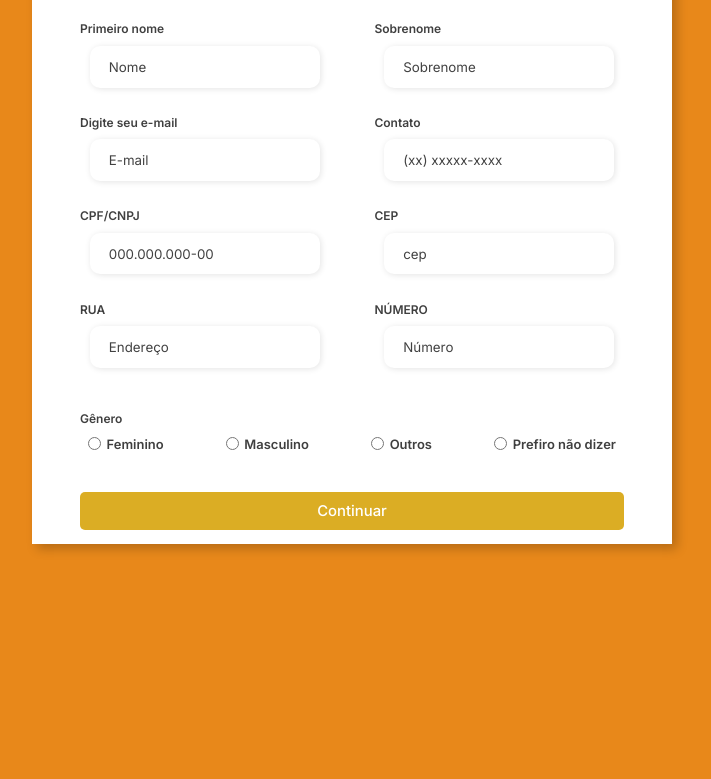
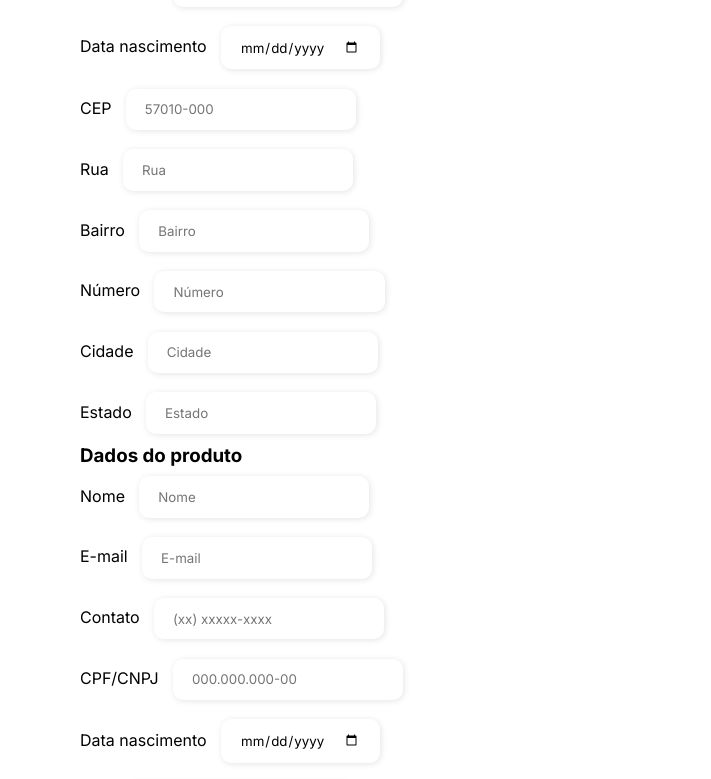
Before and after one commit to andrelessssa/ClubeDoSmartphone, a plain HTML site: page index.html in a window 1280 px wide. Shown: the part 176-955 px from the top of the page, without its empty margins (288-999 px from the left). Before the commit the page ends 800 px from the top, so only its background shows below. Drawn offline with Linux system fonts and the light colour scheme; files that its build step writes are made by us from their sources.

Commit message:
code
code

```diff
--- /dev/null
+++ b/assets/css/style.css
@@ -0,0 +1,92 @@
+@import url('https://fonts.googleapis.com/css2?family=Inter:wght@100;200;300;400;500;600;700;800;900&display=swap');
+
+* {
+    padding: 0;
+    margin: 0;
+    box-sizing: border-box;
+    font-family: 'Inter', sans-serif;
+}
+
+.form-header {
+    align-items: center;
+}
+
+.title {
+    text-align: center;
+}
+
+.form-image img {
+    width: 15rem;
+    display: block;
+    margin-left: auto;
+    margin-right: auto;
+}
+
+.form {
+    width: 50%;
+    display: flex;
+    justify-content: center;
+    align-items: center;
+    flex-direction: column;
+    background-color: #fff;
+    padding: 3rem;
+}
+
+.input-box input {
+    margin:  0.6rem;
+    padding: 0.8rem 1.2rem;
+    border: none;
+    border-radius: 10px;
+    box-shadow: 1px 1px 6px #0000001c;
+}
+
+.input-box {
+    width: auto;
+    height: auto;
+    display: inline-block;
+}
+
+.input-boxx input {
+    margin:  0.6rem;
+    padding: 0.8rem 1.2rem;
+    border: none;
+    border-radius: 10px;
+    box-shadow: 1px 1px 6px #0000001c;
+}
+
+.input-boxx {
+    width: auto;
+    height: auto;
+    display: inline-block;
+}
+
+.container {
+    width: 100%;
+    height: 100vh;
+    display: flex;
+    flex-direction: row;
+    justify-content: center;
+    align-items: center;
+    padding-top: 200px;
+}
+
+.continue-button button {
+    width: 100%;
+    margin-top: 2.5rem;
+    border: none;
+    background-color: #DBAD24;
+    padding: 0.62rem;
+    border-radius: 5px;
+    cursor: pointer;
+}
+
+.continue-button button:hover {
+    background-color: #E8881A;
+}
+
+.continue-button button a {
+    text-decoration: none;
+    font-size: 0.93rem;
+    font-weight: 500;
+    color: #fff;
+}
--- a/css/style.css
+++ /dev/null
@@ -1,189 +0,0 @@
-@import url('https://fonts.googleapis.com/css2?family=Inter:wght@100;200;300;400;500;600;700;800;900&display=swap');
-
-* {
-    padding: 0;
-    margin: 0;
-    box-sizing: border-box;
-    font-family: 'Inter', sans-serif;
-}
-
-body {
-    width: 100%;
-    height: 100vh;
-    display: flex;
-    justify-content: center;
-    align-items: center;
-    background: #E8881A;
-}
-
-.container {
-    width: 80%;
-    height: 80vh;
-    display: flex;
-    box-shadow: 5px 5px 10px rgba(0, 0, 0, .212);
-}
-
-.form-image {
-    width: 50%;
-    display: flex;
-    justify-content: center;
-    align-items: center;
-    background-color: #F2A71B;
-    padding: 1rem;
-}
-
-.form-image img {
-    width: 31rem;
-}
-
-.form {
-    width: 50%;
-    display: flex;
-    justify-content: center;
-    align-items: center;
-    flex-direction: column;
-    background-color: #fff;
-    padding: 3rem;
-}
-
-.form-header {
-    margin-bottom: 3rem;
-    display: flex;
-    justify-content: space-between;
-}
-
-.form-header h1::after {
-    content: '';
-    display: block;
-    width: 5rem;
-    height: 0.3rem;
-    background-color: #E8881A;
-    margin: 0 auto;
-    position: absolute;
-    border-radius: 10px;
-}
-
-.input-group {
-    display: flex;
-    flex-wrap: wrap;
-    justify-content: space-between;
-    padding: 1rem 0;
-}
-
-.input-box {
-    display: flex;
-    flex-direction: column;
-    margin-bottom: 1.1rem;
-}
-
-.input-box input {
-    margin:  0.6rem;
-    padding: 0.8rem 1.2rem;
-    border: none;
-    border-radius: 10px;
-    box-shadow: 1px 1px 6px #0000001c;
-}
-
-.input-box input:hover {
-    background-color: #eeeeee75;
-}
-
-.input-box input:focus-visible {
-    outline: 1px solid #E8881A;
-}
-
-.input-box label, .gender-title h6  {
-    font-size: 0.75rem;
-    font-weight: 600;
-    color: #000000c0;
-}
-
-.input-box input::placeholder {
-    color: #000000be;
-}
-
-.gender-group {
-    display: flex;
-    justify-content: space-between;
-    margin-top: 0.62rem;
-    padding: 0 0.5rem;
-}
-
-.gender-input {
-    display: flex;
-    align-items: center;
-
-}
-
-.gender-input input {
-    margin-right: 0.35rem;
-}
-
-.gender-input label {
-    font-size: 0.81rem;
-    font-weight: 600;
-    color: #000000c0;
-}
-
-.continue-button button {
-    width: 100%;
-    margin-top: 2.5rem;
-    border: none;
-    background-color: #DBAD24;
-    padding: 0.62rem;
-    border-radius: 5px;
-    cursor: pointer;
-}
-
-.continue-button button:hover {
-    background-color: #E8881A;
-}
-
-.continue-button button a {
-    text-decoration: none;
-    font-size: 0.93rem;
-    font-weight: 500;
-    color: #fff;
-}
-
-@media screen and (max-width: 1330px) {
-    .form-image {
-        display: none;
-    }
-
-    .container {
-        width: 50%;
-    }
-
-    .form {
-        width: 100%;
-    }
-}
-
-@media screen and (max-width: 1064px) {
-    .container {
-        width: 90%;
-        height: auto;
-    }
-
-    .input-group {
-        flex-direction: column;
-        overflow-y: scroll;
-        flex-wrap: nowrap;
-        max-height: 10rem;
-        padding-right: 5rem;
-    }
-
-    .gender-input {
-        margin-top: 2rem;
-    }
-
-    .gender-group {
-        flex-direction: column;
-    }
-
-    .gender-input {
-        margin-top: 0.5rem;
-    }
-
-}
--- a/css/style2.css
+++ /dev/null
@@ -1,60 +0,0 @@
-@import url('https://fonts.googleapis.com/css2?family=Inter:wght@100;200;300;400;500;600;700;800;900&display=swap');
-
-* {
-    padding: 0;
-    margin: 0;
-    box-sizing: border-box;
-    font-family: 'Inter', sans-serif;
-}
-header{
-    display: flex;
-    justify-content:center;
-
-}
-img{
-    width: 10rem;
-}
-
-
-.form {
-    width: 50%;
-    display: flex;
-    justify-content: center;
-    align-items: center;
-    flex-direction: column 2 ;
-    background-color: #fff;
-    padding: 3rem;
-}
-.input-box {
-    display: flex;
-    flex-direction: column;
-    margin-bottom: 1.1rem;
-}
-.input-box input {
-    margin:  0.6rem;
-    padding: 0.8rem 1.2rem;
-    border: none;
-    border-radius: 10px;
-    box-shadow: 1px 1px 6px #0000001c;
-}
-
-.continue-button button {
-    width: 100%;
-    margin-top: 2.5rem;
-    border: none;
-    background-color: #DBAD24;
-    padding: 0.62rem;
-    border-radius: 5px;
-    cursor: pointer;
-}
-
-.continue-button button:hover {
-    background-color: #E8881A;
-}
-
-.continue-button button a {
-    text-decoration: none;
-    font-size: 0.93rem;
-    font-weight: 500;
-    color: #fff;
-}
--- a/index.html
+++ b/index.html
@@ -1,43 +1,40 @@
 <!DOCTYPE html>
-<html lang="pt-br">
-
+<html lang="en">
 <head>
     <meta charset="UTF-8">
     <meta http-equiv="X-UA-Compatible" content="IE=edge">
     <meta name="viewport" content="width=device-width, initial-scale=1.0">
     <link rel="stylesheet" href="assets/css/style.css">
-    <title>Clube do SmartPhone - Cadastro</title>
+    <title>Clube do SmartPhone</title>
 </head>
+<body>
 
-<body>
+        <div class="form-header">
+            <div class="form-image">
+                <img src="assets/img/IMG_5612.PNG" alt="Logo">
+            </div>
+
+            <div class="title">
+                <h1>Ordem de serviço</h1>
+            </div>
+        </div>
+
     <div class="container">
-        <div class="form-image">
-            <img src="assets/css/img/IMG_5611.PNG" alt="Logo">
-        </div>
 
     <div class="form">
         <form action="#">
-                <div class="form-header">
-                    <div class="title">
-                        <h1>Ordem De Serviço</h1>
-                    </div>
 
-                </div>
+            <div class="cliente">
 
-                <div class="input-group">
+                <h3>Dados do cliente</h3>
 
                 <div class="input-box">
-                        <label for="firstname">Primeiro nome</label>
+                    <label for="firstname">Nome</label>
                     <input type="text" id="firstname" name="firstname" placeholder="Nome" required>
                 </div>
 
                 <div class="input-box">
-                        <label for="lastname">Sobrenome</label>
-                        <input type="text" id="lastname" name="lastname" placeholder="Sobrenome" required>
-                    </div>
-
-                    <div class="input-box">
-                        <label for="email">Digite seu e-mail</label>
+                    <label for="email">E-mail</label>
                     <input type="email" id="email" name="email" placeholder="E-mail" required>
                 </div>
 
@@ -47,54 +44,103 @@
                 </div>
 
                 <div class="input-box">
-                        <label for="CPF">CPF/CNPJ</label>
-                        <input type="text" id="CPF" name="CPF" placeholder="000.000.000-00" required>
+                    <label for="text">CPF/CNPJ</label>
+                    <input type="text" id="cpf" name="cpf" placeholder="000.000.000-00" required>
                 </div>
 
                 <div class="input-box">
-                        <label for="Endereço">CEP</label>
-                        <input type="text" id="Endereço" name="Endereço"
-                            placeholder="cep" required>
-                    </div>
-                    <div class="input-box">
-                        <label for="Endereço">RUA</label>
-                        <input type="text" id="Endereço" name="Endereço"
-                            placeholder="Endereço" required>
-                    </div>
-                    <div class="input-box">
-                        <label for="Endereço">NÚMERO</label>
-                        <input type="text" id="Endereço" name="Endereço"
-                            placeholder="Número" required>
+                    <label for="nasc">Data nascimento</label>
+                    <input type="date" id="nasc" name="nasc" required>
                 </div>
 
-
+                <div class="input-boxx">
+                    <label for="cep">CEP</label>
+                    <input type="text" id="cep" name="cep" placeholder="57010-000" required>
                 </div>
 
-                <div class="genero-inputs">
-                    <div class="gender-title">
-                        <h6>Gênero</h6>
+                <div class="input-boxx">
+                    <label for="rua">Rua</label>
+                    <input type="text" id="rua" name="rua" placeholder="Rua" required>
                 </div>
 
-                    <div class="gender-group">
-                        <div class="gender-input">
-                            <input type="radio" id="female" name="gender">
-                            <label for="female">Feminino</label>
+                <div class="input-boxx">
+                    <label for="bairro">Bairro</label>
+                    <input type="text" id="bairro" name="bairro" placeholder="Bairro" required>
                 </div>
 
-                        <div class="gender-input">
-                            <input type="radio" id="male" name="gender">
-                            <label for="male">Masculino</label>
+                <div class="input-boxx">
+                    <label for="num">Número</label>
+                    <input type="text" id="num" name="num" placeholder="Número" required>
                 </div>
 
-                        <div class="gender-input">
-                            <input type="radio" id="others" name="gender">
-                            <label for="others">Outros</label>
+                <div class="input-boxx">
+                    <label for="cidade">Cidade</label>
+                    <input type="text" id="cidade" name="cidade" placeholder="Cidade" required>
                 </div>
 
-                        <div class="gender-input">
-                            <input type="radio" id="none" name="gender">
-                            <label for="none">Prefiro não dizer</label>
+                <div class="input-boxx">
+                    <label for="estado">Estado</label>
+                    <input type="text" id="estado" name="estado" placeholder="Estado" required>
                 </div>
+            </div>
+
+            <div class="ordem">
+
+                <h3>Dados do produto</h3>
+
+                <div class="input-box">
+                    <label for="firstname">Nome</label>
+                    <input type="text" id="firstname" name="firstname" placeholder="Nome" required>
+                </div>
+
+                <div class="input-box">
+                    <label for="email">E-mail</label>
+                    <input type="email" id="email" name="email" placeholder="E-mail" required>
+                </div>
+
+                <div class="input-box">
+                    <label for="number">Contato</label>
+                    <input type="tel" id="number" name="number" placeholder="(xx) xxxxx-xxxx" required>
+                </div>
+
+                <div class="input-box">
+                    <label for="text">CPF/CNPJ</label>
+                    <input type="text" id="cpf" name="cpf" placeholder="000.000.000-00" required>
+                </div>
+
+                <div class="input-box">
+                    <label for="nasc">Data nascimento</label>
+                    <input type="date" id="nasc" name="nasc" required>
+                </div>
+
+                <div class="input-boxx">
+                    <label for="cep">CEP</label>
+                    <input type="text" id="cep" name="cep" placeholder="57010-000" required>
+                </div>
+
+                <div class="input-boxx">
+                    <label for="rua">Rua</label>
+                    <input type="text" id="rua" name="rua" placeholder="Rua" required>
+                </div>
+
+                <div class="input-boxx">
+                    <label for="bairro">Bairro</label>
+                    <input type="text" id="bairro" name="bairro" placeholder="Bairro" required>
+                </div>
+
+                <div class="input-boxx">
+                    <label for="num">Número</label>
+                    <input type="text" id="num" name="num" placeholder="Número" required>
+                </div>
+
+                <div class="input-boxx">
+                    <label for="cidade">Cidade</label>
+                    <input type="text" id="cidade" name="cidade" placeholder="Cidade" required>
+                </div>
+
+                <div class="input-boxx">
+                    <label for="estado">Estado</label>
+                    <input type="text" id="estado" name="estado" placeholder="Estado" required>
                 </div>
             </div>
 
@@ -105,5 +151,4 @@
         </div>
         </div>
 </body>
-
 </html>
```
Also changed, not shown: index2.html (deleted, +0 -106 lines), assets/img/IMG_5611.PNG (renamed from css/img/IMG_5611.PNG), assets/img/IMG_5612.PNG (renamed from css/img/IMG_5612.PNG), assets/img/IMG_7165.PNG (renamed from css/img/IMG_7165.PNG), 1 other file. Lines whose indentation alone changed are shown as unchanged.
